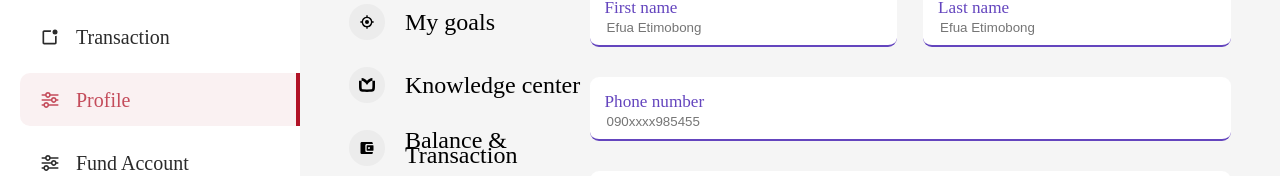
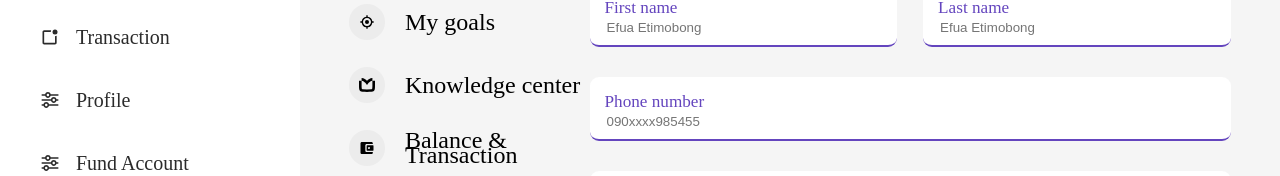
Before and after one commit to Crediometer/Ajo_App, a React (Create React App) app: page /profile in a window 1280 px wide. Shown: the part 299-475 px from the top of the page. Built offline with nearby package versions, Linux system fonts and the light colour scheme; a web font is replaced by a local one.

Commit message:
corrected routing

```diff
--- a/src/Component/Sidebar/Sidebar.js
+++ b/src/Component/Sidebar/Sidebar.js
@@ -14,51 +14,33 @@ const Sidebar = () => {
             <div className="navigations">
                 <ul>
                     <Link to='/dashboard'>
-                        <li
-                        id={window.location.pathname == '/dashboard'? "active" : ""}
-                        onClick={()=>{window.location.pathname = '/dashboard';
-                        }}
-                        >
+                        <li>
                             <span><FiHome/>Dashboard</span>
                         </li>
                     </Link>
                     <div className={active1 ? 'submenu-ajo active1' : 'submenu-arrow'}>
-                        <li
-                        >
+                        <li>
                             <span className='sidebar-ajo'><div><BiWallet/>Ajo</div> <div className="submenu-arrow" onClick={() => setActive(!active1)}><HiChevronDown/></div></span>
                         </li>
                         <ol className='sub-menu' >
-                            <li
-                                id={window.location.pathname == '/ajo'? "active" : ""}
-                                onClick={()=>{window.location.pathname = '/ajo';
-                                }}
-                            ><span>Group Ajo</span></li>
-                            <li
-                                id={window.location.pathname == '/matchajo'? "active" : ""}
-                                onClick={()=>{window.location.pathname = '/matchajo';
-                                }}
-                            ><span>Matching Ajo</span></li>
-                            <li
-                                id={window.location.pathname == '/personalajo'? "active" : ""}
-                                onClick={()=>{window.location.pathname = '/personalajo';
-                                }}
-                            ><span>Personal Ajo</span></li>
+                            <Link to='./ajo'>
+                                <li><span>Group Ajo</span></li>
+                            </Link>
+                            <Link to='/matchajo'>
+                                <li><span>Matching Ajo</span></li>
+                            </Link>
+                            <Link to='/personalajo'>
+                                <li><span>Personal Ajo</span></li>
+                            </Link>
                         </ol>
                     </div>
                     <Link to='/transaction'>
-                        <li
-                        id={window.location.pathname == '/transaction'? "active" : ""}
-                        onClick={()=>{window.location.pathname = '/transaction';
-                        }}
-                        >
+                        <li>
                             <span><BiNotification/>Transaction</span>
                         </li>
                     </Link>
                     <Link to='/profile'>
-                        <li
-                        id={window.location.pathname == '/profile'? "active" : ""}
-                        onClick={()=>{window.location.pathname = '/profile';
-                        }}>
+                        <li>
                             <span><BiSliderAlt/>Profile</span>
                         </li>
                     </Link>
@@ -66,11 +48,7 @@ const Sidebar = () => {
                         <span><BiSliderAlt/>Fund Account</span>
                     </li>
                     <Link to='/transfer'>
-                        <li
-                        id={window.location.pathname == '/transfer'? "active" : ""}
-                        onClick={()=>{window.location.pathname = '/transfer';
-                        }}
-                        >
+                        <li>
                             <span><BiSliderAlt/>Transfer</span>
                         </li>
                     </Link>
```
